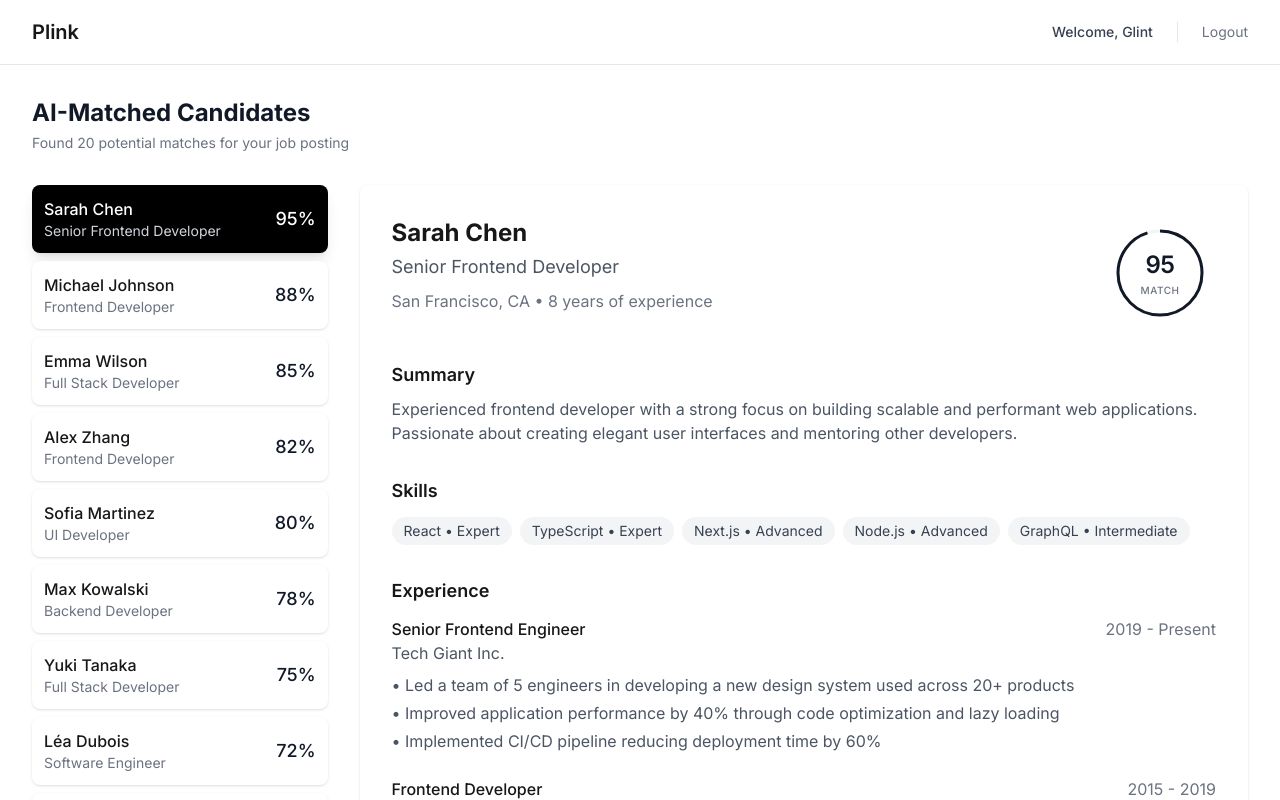
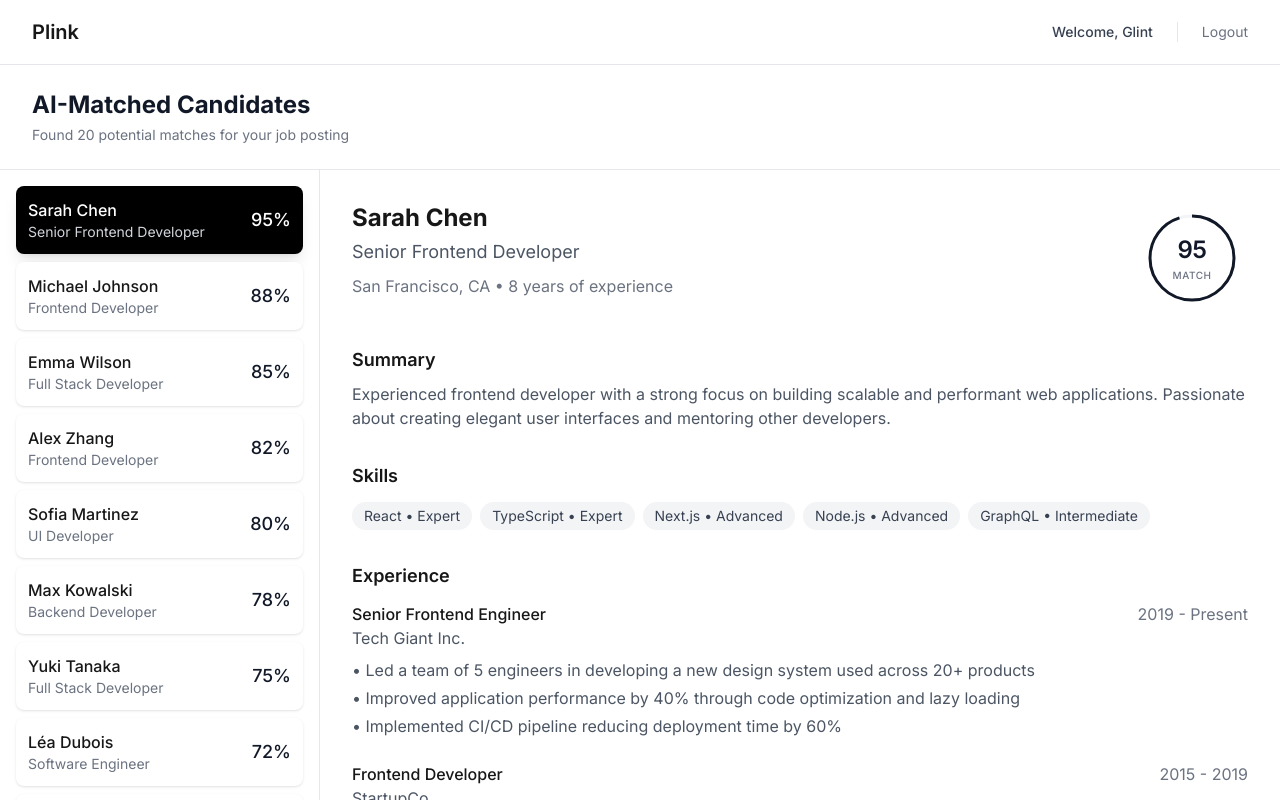
Before and after one commit to BobbyWang0120/glint_windsurf, a Next.js app: page /jobs/1/matching/results in a window 1280 px wide. Shown: the top 800 px of the page. Built offline with nearby package versions, Linux system fonts and the light colour scheme; sample sign-in values are in the browser's storage.

Commit message:
将候选人列表的页面改为区域内独立滚动

```diff
--- a/src/app/jobs/[id]/matching/results/page.tsx
+++ b/src/app/jobs/[id]/matching/results/page.tsx
@@ -8,17 +8,18 @@ export default function ResultsPage() {
   const [selectedCandidate, setSelectedCandidate] = useState(mockCandidates[0]);
 
   return (
-    <div className="max-w-7xl mx-auto py-8 px-4 sm:px-6 lg:px-8">
-      <div className="flex justify-between items-center mb-8">
-        <div>
+    <div className="h-screen flex flex-col bg-white">
+      {/* 固定在顶部的标题部分 */}
+      <div className="flex-none px-8 py-6 border-b border-gray-200">
         <h2 className="text-2xl font-bold text-gray-900">AI-Matched Candidates</h2>
         <p className="mt-1 text-sm text-gray-500">Found {mockCandidates.length} potential matches for your job posting</p>
       </div>
-      </div>
 
-      <div className="flex gap-8">
-        {/* 左侧候选人列表 */}
-        <div className="w-1/4 space-y-2">
+      {/* 可滚动的主内容区域 */}
+      <div className="flex-1 flex min-h-0">
+        {/* 左侧候选人列表 - 独立滚动 */}
+        <div className="w-1/4 border-r border-gray-200">
+          <div className="h-full overflow-y-auto p-4 space-y-2">
             {mockCandidates.map((candidate) => (
               <div
                 key={candidate.id}
@@ -45,9 +46,11 @@ export default function ResultsPage() {
               </div>
             ))}
           </div>
+        </div>
 
-        {/* 右侧详细信息 (保持不变) */}
-        <div className="w-3/4 bg-white rounded-lg shadow p-8">
+        {/* 右侧详细信息 - 独立滚动 */}
+        <div className="w-3/4">
+          <div className="h-full overflow-y-auto p-8">
             <div className="space-y-8">
               {/* 头部信息 */}
               <div className="flex justify-between items-start">
@@ -141,5 +144,6 @@ export default function ResultsPage() {
           </div>
         </div>
       </div>
+    </div>
   );
 }
```
Lines whose indentation alone changed are shown as unchanged.
